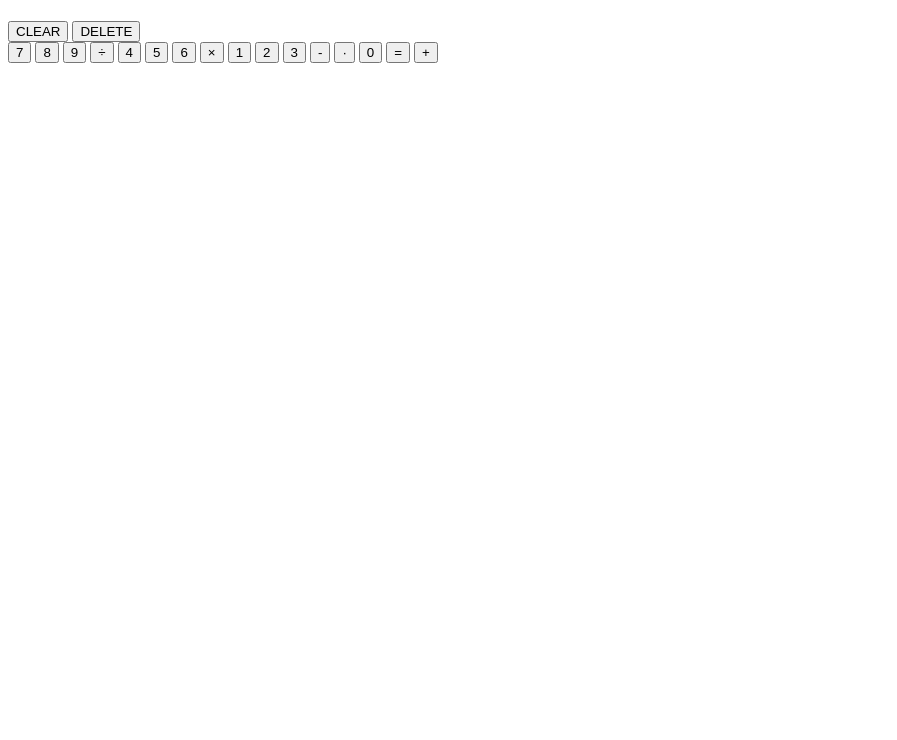
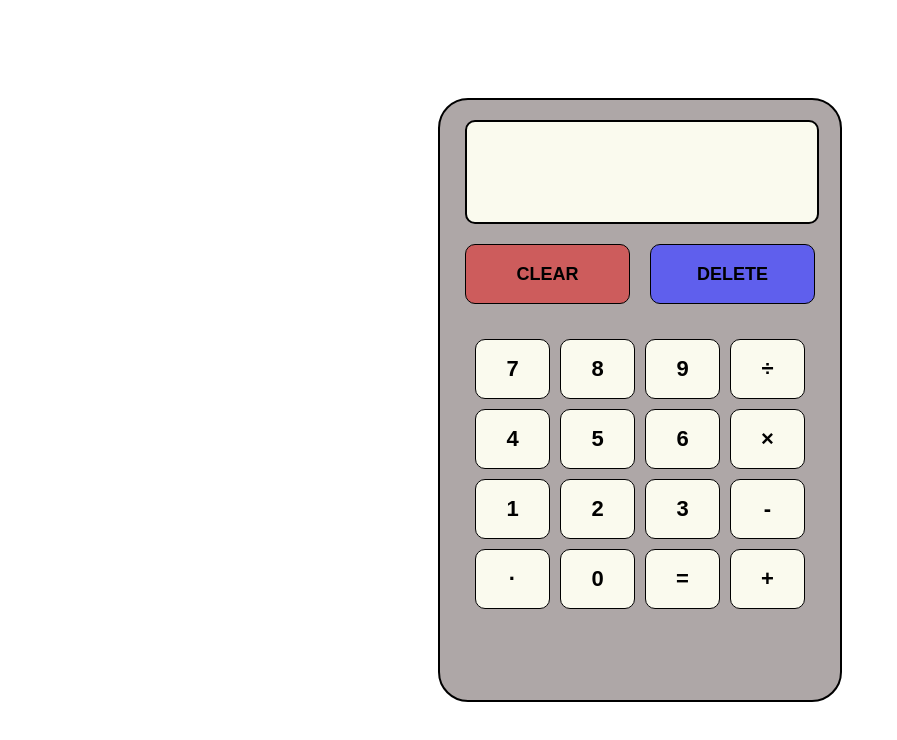
Before and after one commit to Eugen2832784/calculator, a plain HTML site: page index.html in a window 1280 px wide. Shown: the whole page, without its empty margins (0-897 px from the left). Drawn offline with Linux system fonts and the light colour scheme.

Commit message:
complete styles.css

```diff
--- a/index.html
+++ b/index.html
@@ -34,7 +34,7 @@
       <button id = "dot">·</button>
       <button id = "zero">0</button>
       <button id = "equals">=</button>
-      <button id = "add">+</button>
+      <button id = "addButton">+</button>
     </div>
   </div>
 </div>
--- a/script.js
+++ b/script.js
@@ -1,3 +1,25 @@
+const clearButton = document.querySelector("#clear");
+const deleteButton = document.querySelector("#delete");
+const oneButton = document.querySelector("#one");
+const twoButton = document.querySelector("#two");
+const threeButton = document.querySelector("#three");
+const fourButton = document.querySelector("#four");
+const fiveButton = document.querySelector("#five");
+const sixButton = document.querySelector("#six");
+const sevenButton = document.querySelector("#seven");
+const eightButton = document.querySelector("#eight");
+const nineButton = document.querySelector("#nine");
+const zeroButton = document.querySelector("#zero");
+const addButton = document.querySelector("#addButton");
+const substractButton = document.querySelector("#substract");
+const divideButton = document.querySelector("#divide");
+const multiplyButton = document.querySelector("#multiply");
+const dotButton = document.querySelector("#dot");
+const equalsButton = document.querySelector("#equals");
+
+const showSmall = document.querySelector(".showSmall");
+const showBig = document.querySelector(".showBig");
+
 function add(a, b) {
   const result = a + b;
   return Math.round(result * 100) / 100;
@@ -18,9 +40,9 @@ function divide(a, b) {
   return Math.round(result * 100) / 100;
 }
 
-let firstNumber;
-let secondNumber;
-let operation;
+let firstNumber = "";
+let secondNumber = "";
+let operation = "";
 
 function operate(firstNumber, secondNumber, operation) {
   switch (operation) {
--- a/styles.css
+++ b/styles.css
@@ -0,0 +1,80 @@
+body {
+  display: flex;
+  justify-content: center;
+  align-items: center;
+  height: 100vh;
+  margin: 0;
+}
+.mainContainer{
+    width:400px;
+    height: 600px;
+    border: 2px solid black;
+    border-radius: 30px;
+    background-color:rgba(149, 140, 140, 0.765);
+}
+
+.windowContainer{
+    border: 2px solid black;
+    border-radius: 10px;
+    width: 350px;
+    height: 100px;
+
+    display: flex;
+    justify-content: center;
+    align-items: flex-start;
+    margin-top: 20px;
+    margin-left:25px;
+
+    background-color:#fafaee;
+}
+
+#clear, #delete{
+    width:165px;
+    height:60px;
+    border: 1px solid black;
+    border-radius: 10px;
+    background-color: #fafaee;
+    font-size: 18px;
+  font-weight: bold;
+}
+#clear{
+    margin-right: 20px;
+    background-color: indianred;
+}
+#delete{
+    background-color: rgb(95, 95, 237);
+}
+.bigButtons{
+    margin:20px 0px 10px 0px;
+    margin-left:25px;
+    display:flex;
+    justify-content: stretch;
+}
+.buttonContainer{
+    width: 400px;
+    display:flex;
+    flex-wrap: wrap;
+
+}
+
+.smallButtons{
+    display:flex;
+    flex-wrap:wrap;
+    align-items: center;
+    margin-left: 30px;
+    margin-top:20px;
+
+}
+.smallButtons button {
+  width: 75px;
+  height: 60px;
+
+  font-size: 22px;
+  font-weight: bold;
+
+  border-radius: 10px;
+  border: 1px solid black;
+
+  background-color: #fafaee;
+  margin: 5px;
+}
```
